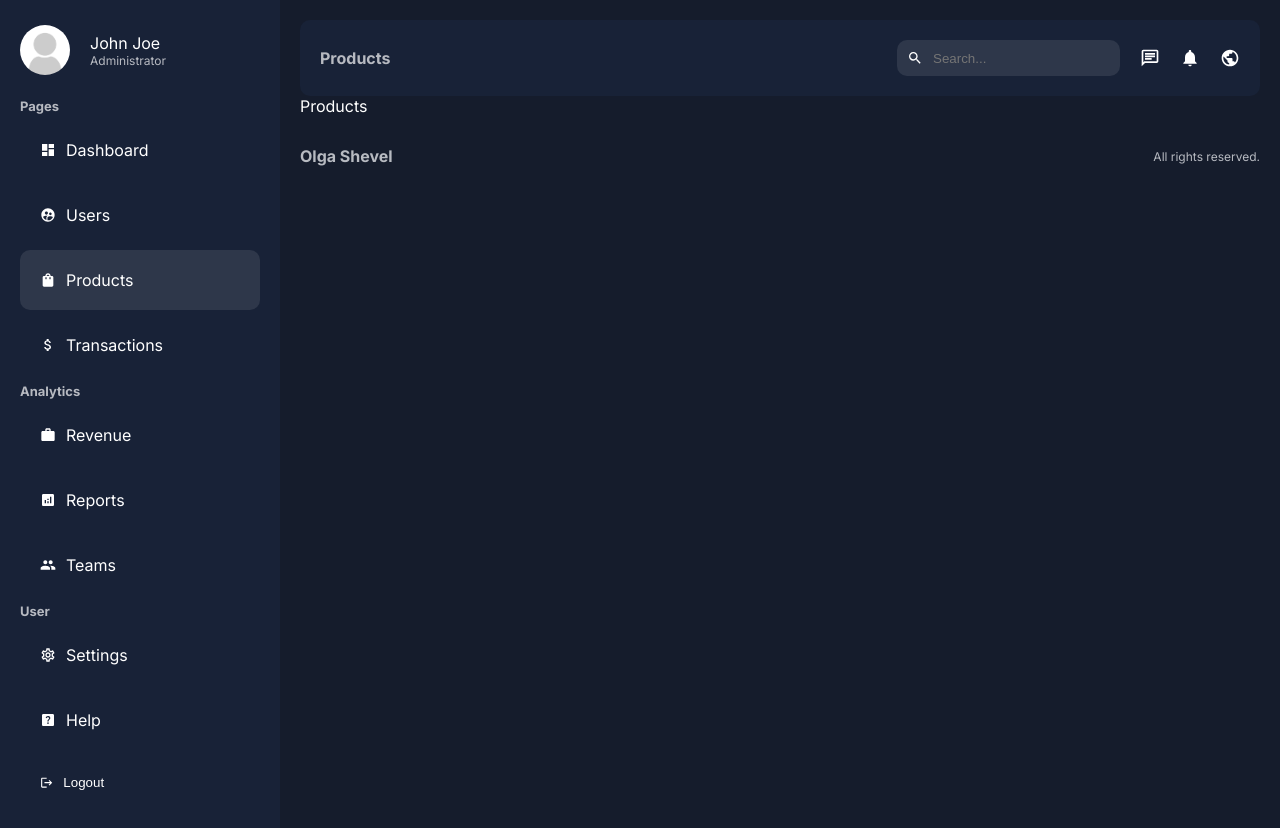
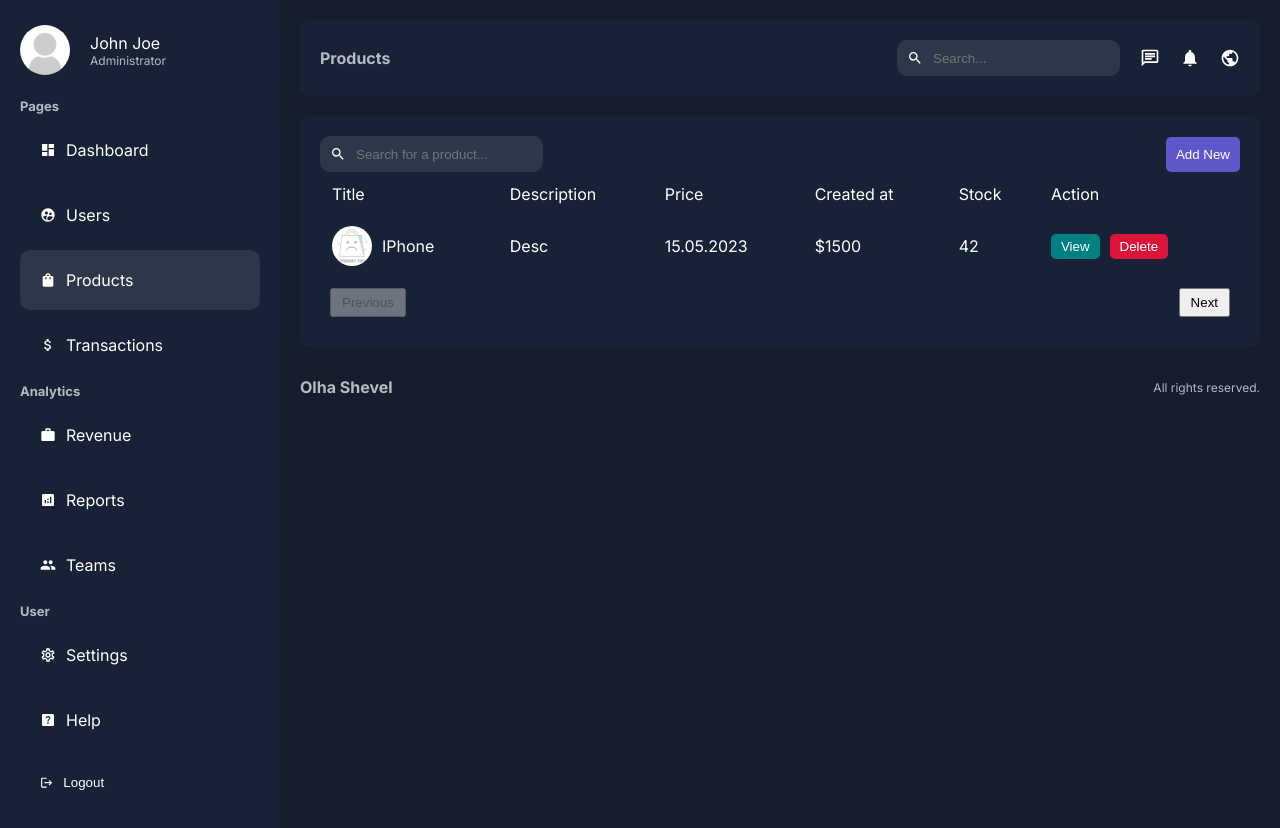
Before and after one commit to olyshaaa/dashboard-nextjs, a Next.js app: page /dashboard/products in a window 1280 px wide. Built offline with nearby package versions, Linux system fonts and the light colour scheme.

Commit message:
products page

```diff
--- a/app/dashboard/products/page.jsx
+++ b/app/dashboard/products/page.jsx
@@ -1,6 +1,54 @@
+import Image from "next/image"
+import Link from "next/link"
+import styles from "../../ui/dashboard/products/products.module.css"
+import Search from "../../ui/dashboard/search/search"
+import Pagination from "../../ui/dashboard/pagination/pagination"
+
 const Products = () => {
     return (
-        <div>Products</div>
+            <div className={styles.container}>
+            <div className={styles.top}>
+                <Search placeholder="Search for a product..."/>
+                <Link href="/dasboard/products/add">
+                    <button className={styles.addButton}>Add New</button>
+                </Link>
+            </div>
+            <table className={styles.table}>
+                <thead>
+                    <tr>
+                        <td>Title</td>
+                        <td>Description</td>
+                        <td>Price</td>
+                        <td>Created at</td>
+                        <td>Stock</td>
+                        <td>Action</td>
+                    </tr>
+                </thead>
+                <tbody>
+                    <tr>
+                        <td>
+                            <div className={styles.product}>
+                                <Image src="/noproduct.jpg" alt="" width={40} height={40} className={styles.productImage}/>
+                                IPhone
+                            </div>
+                        </td>
+                        <td>Desc</td>
+                        <td>15.05.2023</td>
+                        <td>$1500</td>
+                        <td>42</td>
+                        <td>
+                            <div className={styles.buttons}>
+                                <Link href="/">
+                                    <button className={`${styles.button} ${styles.view}`}>View</button>
+                                </Link>
+                                <button className={`${styles.button} ${styles.delete}`}>Delete</button>
+                            </div>
+                        </td>
+                    </tr>
+                </tbody>
+            </table>
+            <Pagination />
+        </div>
     )
 }
 
--- a/app/ui/dashboard/dashboard.module.css
+++ b/app/ui/dashboard/dashboard.module.css
@@ -6,6 +6,7 @@
     flex: 1;
     background-color: var(--bgSoft);
     padding: 20px;
+    min-height: 100vh;
 }
 
 .content{
--- a/app/ui/dashboard/footer/footer.jsx
+++ b/app/ui/dashboard/footer/footer.jsx
@@ -3,7 +3,7 @@
 const Footer = () =>{
     return (
         <div className={styles.container}>
-            <div className={styles.logo}>Olga Shevel</div>
+            <div className={styles.logo}>Olha Shevel</div>
             <div className={styles.text}>All rights reserved.</div>
         </div>
     )
--- /dev/null
+++ b/app/ui/dashboard/products/products.module.css
@@ -0,0 +1,61 @@
+.container{
+    background-color: var(--bgSoft);
+    padding: 20px;
+    border-radius: 10px;
+    margin-top: 20px;
+}
+
+.top{
+    display: flex;
+    align-items: center;
+    justify-content: space-between;
+}
+
+.addButton{
+    padding: 10px;
+    background-color: #5d57c9;
+    color: var(--text);
+    border: none;
+    border-radius: 5px;
+    cursor: pointer;
+}
+
+.table{
+    width: 100%;
+}
+
+.table td{
+    padding: 10px;
+}
+
+.product{
+    display: flex;
+    gap: 10px;
+    align-items: center;
+}
+
+.productImage{
+    border-radius: 50%;
+    object-fit: contain;
+}
+
+.buttons{
+    display: flex;
+    gap: 10px;
+}
+
+.button{
+    padding: 5px 10px;
+    border-radius: 5px;
+    color: var(--text);
+    border: none;
+    cursor: pointer;
+}
+
+.view{
+    background-color: teal;
+}
+
+.delete{
+    background-color: crimson;
+}
```
